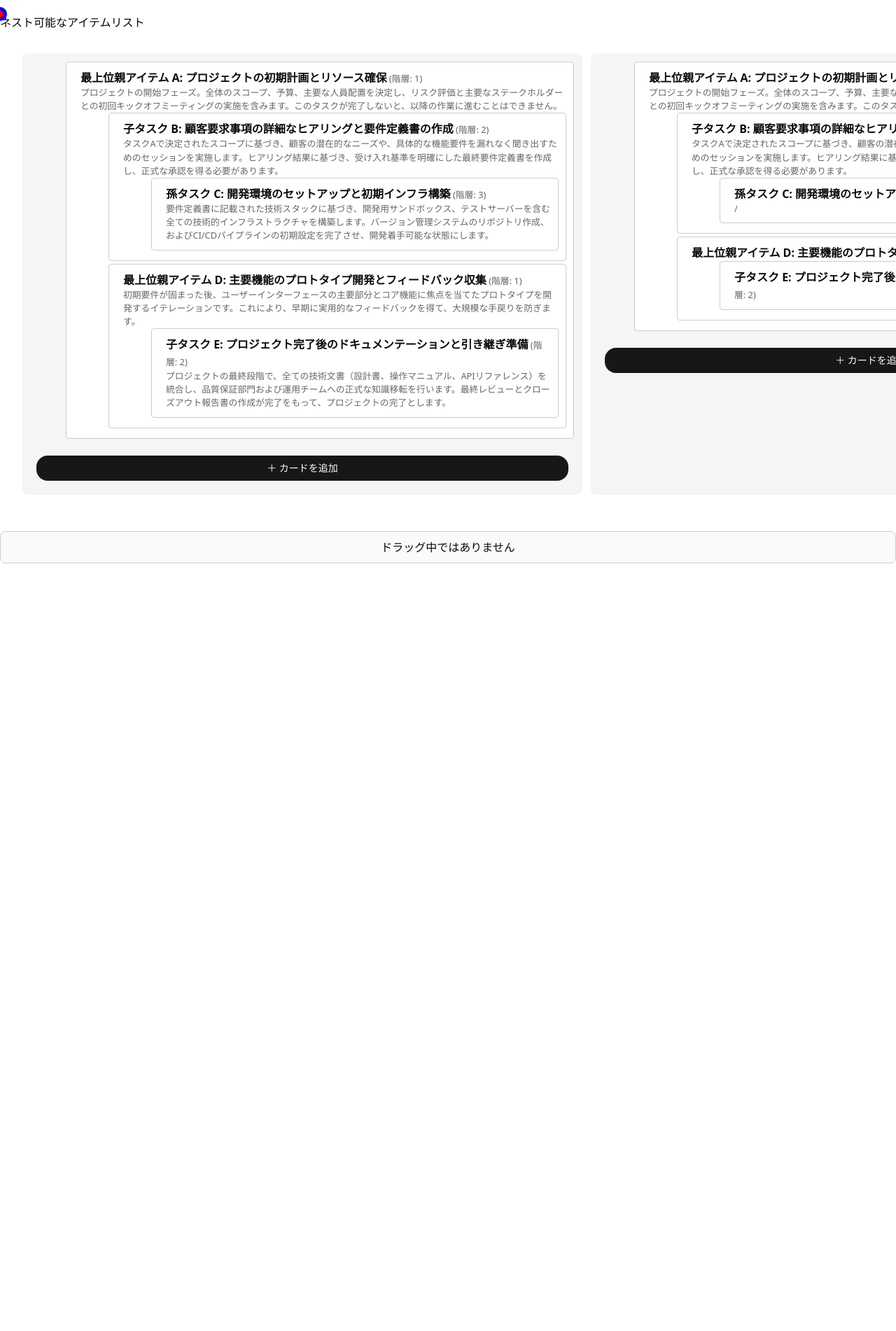
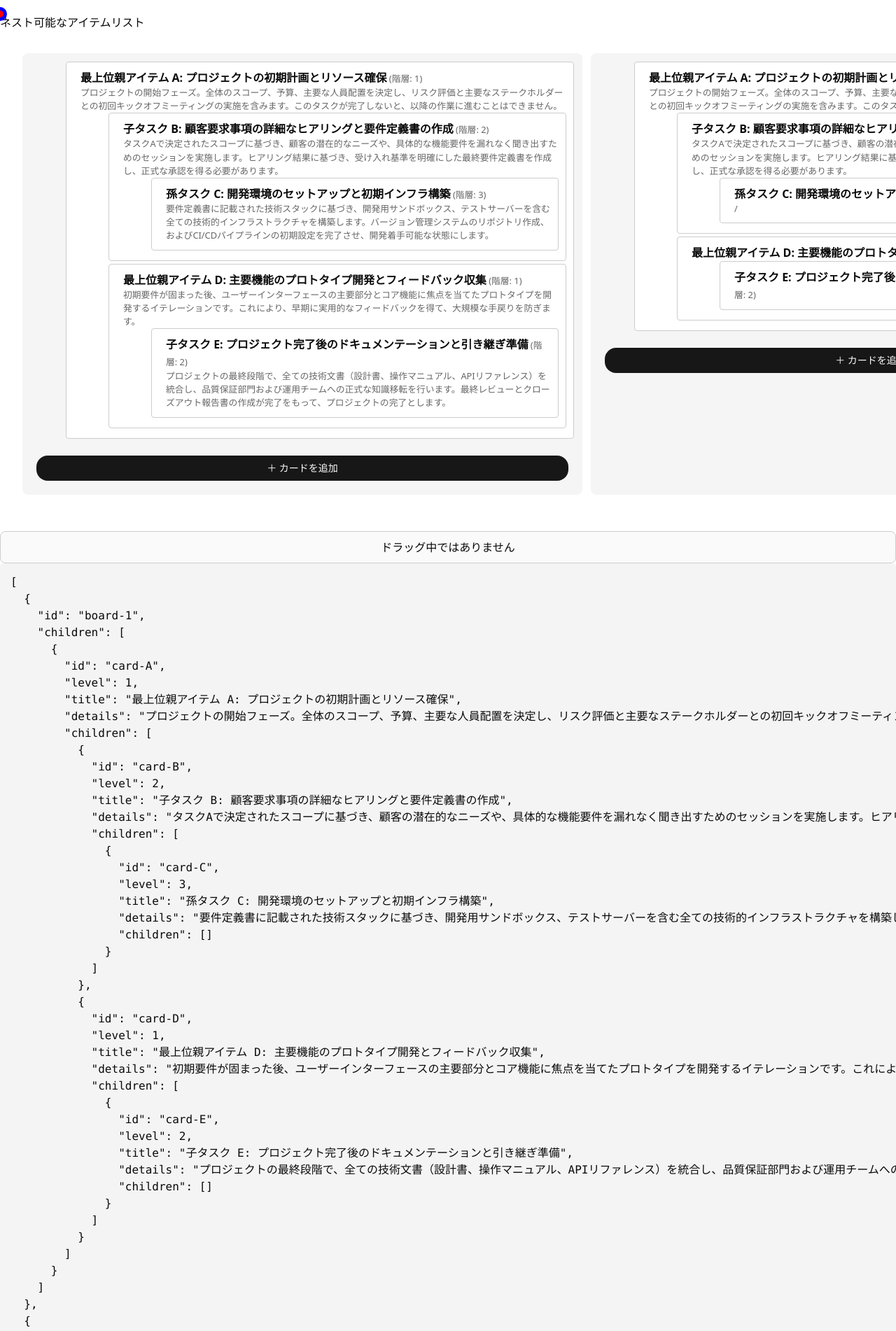
Before and after one commit to shoha-ryo/slideMemo, a Next.js app in the folder my-next-app/: page /task in a window 1280 px wide. Shown: the top 1902 px of the page at 70% size. Before the commit the page ends 825 px from the top, so only its background shows below. Built offline with nearby package versions, Linux system fonts and the light colour scheme.

Commit message:
feat: test: JSON状態の確認機能

```diff
--- a/my-next-app/src/app/task/components/Board.tsx
+++ b/my-next-app/src/app/task/components/Board.tsx
@@ -5,7 +5,7 @@ import { CSS } from "@dnd-kit/utilities";
 import Card from "./Card";
 import CardCreateButton from "./CardCreateButton";
 
-export default function Board({ id, children, setItems }) {
+export default function Board({ id, selfItem, children, setItems }) {
   const { attributes, listeners, setNodeRef, transform, transition } = useSortable({ id });
 
   const style = {
@@ -25,8 +25,7 @@ export default function Board({ id, children, setItems }) {
       {children.map((c) => (
         <Card key={c.id} {...c} />
       ))}
-			<CardCreateButton items={children} setItems={setItems} />
+			<CardCreateButton selfItem={selfItem} setItems={setItems} />
     </div>
-
   );
 }
--- a/my-next-app/src/app/task/components/BoardList.tsx
+++ b/my-next-app/src/app/task/components/BoardList.tsx
@@ -21,7 +21,7 @@ function itemList({ items, setItems }) {
 					}}
 				>
           {items.map((item) => (
-            <Board key={item.id} {...item} setItems={setItems}/>
+            <Board key={item.id} selfItem={item} {...item} setItems={setItems}/>
           ))}
 					<BoardCreateButton items={items} setItems={setItems} />
         </div>
--- a/my-next-app/src/app/task/components/CardCreateButton.tsx
+++ b/my-next-app/src/app/task/components/CardCreateButton.tsx
@@ -1,14 +1,25 @@
 import { useState } from "react";
 import { Button } from "@/components/ui/button";
 import { Input } from "@/components/ui/input";
+import { Item } from "@/types/item";
 
 // BoardCreateButton: ボード追加用コンポーネント
-export default function CardCreateButton({ items, setItems }) {
+export default function CardCreateButton({ selfItem, setItems }) {
   const [open, setOpen] = useState(false);
   const [title, setTitle] = useState("");
 
   const handleSubmit = () => {
+		console.log("ボードを取得：", selfItem)
     if (!title.trim()) return;
+		const newCard = {
+			id: `card-${Date.now()}`, // 一意のIDを生成
+			level: 1,
+			title: title.trim(),
+			details: "",
+			children: [],
+		} // ここにカードの初期データを設定
+		console.log("newカードを取得：", newCard)
+		setItems([...selfItem.children, newCard])
     setTitle("");
     setOpen(false);
   };
@@ -20,7 +31,7 @@ export default function CardCreateButton({ items, setItems }) {
           <Input
             value={title}
             onChange={(e) => setTitle(e.target.value)}
-            placeholder="ボード名"
+            placeholder="カード名"
             className="w-40"
           />
           <Button onClick={handleSubmit} className="rounded-2xl">追加</Button>
--- a/my-next-app/src/app/task/page.tsx
+++ b/my-next-app/src/app/task/page.tsx
@@ -198,6 +198,16 @@ export default function App() {
 							<p>ドラッグ中ではありません</p>
 						)}
 					</div>
+					<pre style={{
+						backgroundColor: '#f4f4f4',
+						padding: '15px',
+						borderRadius: '5px',
+						overflowX: 'auto' // 横スクロールが必要な場合に備える
+					}}>
+						<code>
+							{JSON.stringify(items, null, 2)}
+						</code>
+					</pre>
 				</div>
 			</DndContext>
 		</div>
--- a/my-next-app/src/types/item.ts
+++ b/my-next-app/src/types/item.ts
@@ -1,8 +1,8 @@
 // アイテムデータの型定義
 export interface Item {
-	startOffset: { x: number; y: number }; // 開始位置のオフセット
+	startOffset: { x: number; y: number }; // ドラッグ開始位置のオフセット
 	id: string; // 一意のID (dnd-kitで使用)
-	level: 1 | 2 | 3 | 4 | 5; // 役割 (1=親, 2=子, 3=孫, ...)
+	level: number; // 役割 (1=親, 2=子, 3=孫, ...)
 	title: string;
 	details: string;
 	children: Item[]; // ⭐ 再帰的に子要素を持つ
```
